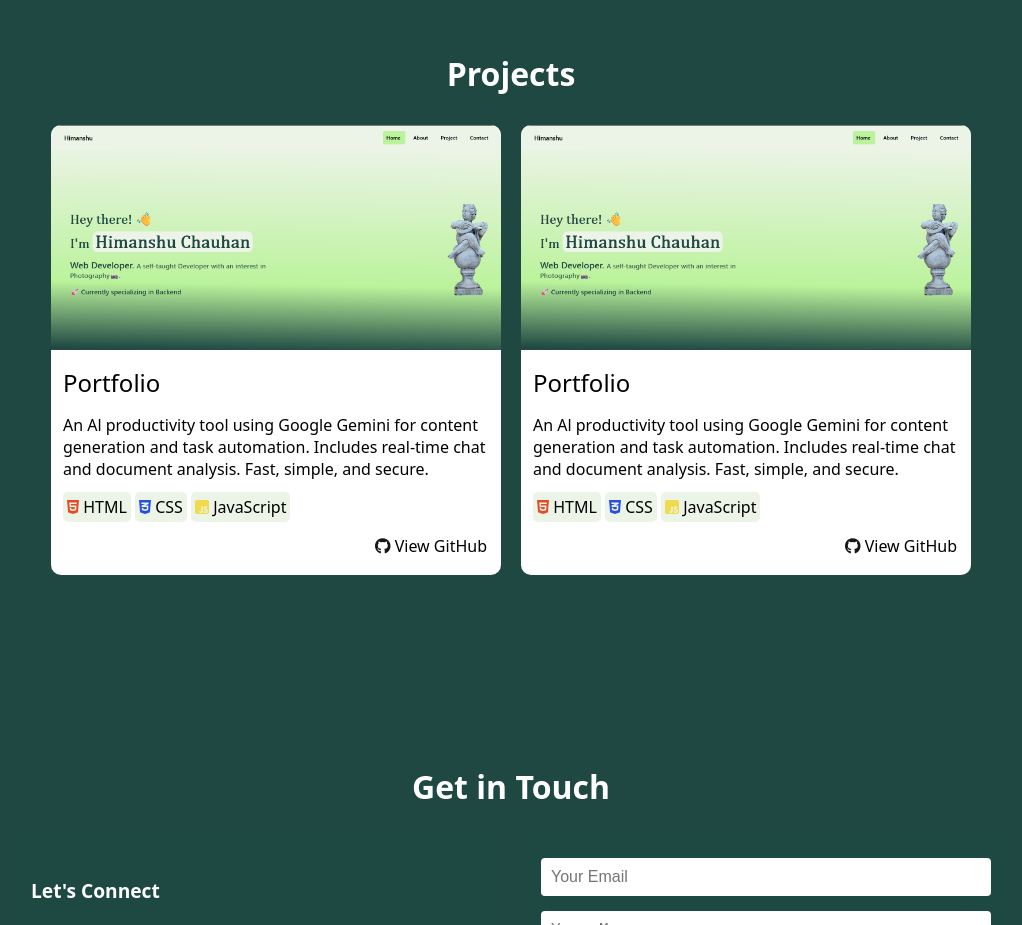
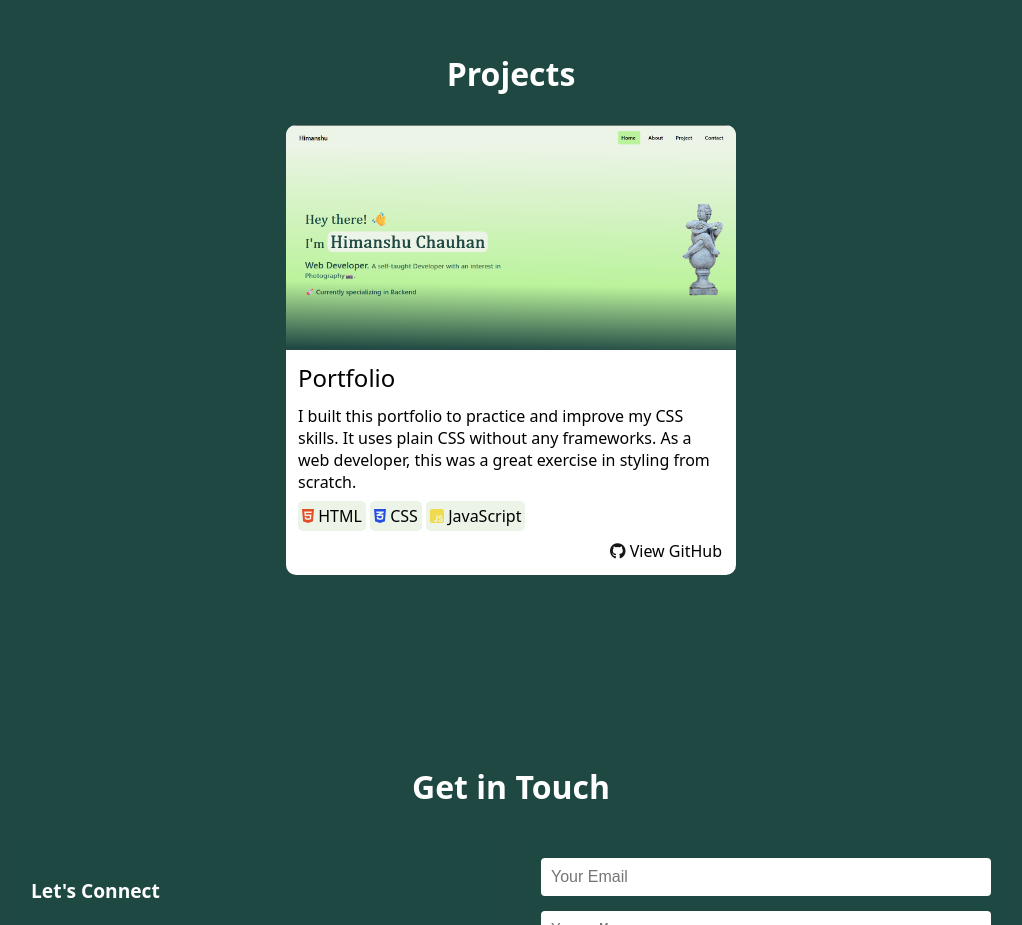
Before and after one commit to HimCodeCraft/Portfolio, a plain HTML site: page index.html in a window 1280 px wide. Shown: the part 1480-2405 px from the top of the page, without its empty margins (129-1151 px from the left). Drawn offline with nearby package versions, Linux system fonts and the light colour scheme.

Commit message:
add project description

```diff
--- a/index.html
+++ b/index.html
@@ -16,6 +16,7 @@
             <span data-section="about_section">About</span>
             <span data-section="project_section">Project</span>
             <span data-section="contact_section">Contact</span>
+
         </div>
     </nav>
 
@@ -40,10 +41,6 @@
     <section class="about_section" data-color="dark">
 
         <div class="about-inner ">
-
-            <!-- <div class="square" data-x="190" data-r="320">aaaaa</div>
-            <div class="square" data-x="80" data-r="23">bbbb</div>
-            <div class="square" data-x="270" data-r="0">ccc</div> -->
 
             <div class="ab-sec text_sec">
                 <strong>📌 About Me</strong>
@@ -84,7 +81,35 @@
         <div class="inner-contact-sec">
             <h3 class="get-touch">Projects</h3>
             <div class="inner-body body-center">
+
                 <div class="pro-cards">
+                    <div class="pro-card-img">
+                        <img src="/Screenshot_1.png" alt="" srcset="">
+                    </div>
+                    <div class="pro-card-info">
+                        <div class="card-title">
+                            Portfolio
+                        </div>
+                        <div class="card-description">
+                            I built this portfolio to practice and improve my CSS skills. It uses plain CSS without any
+                            frameworks. As a web developer, this was a great exercise in styling from
+                            scratch.
+                        </div>
+
+                        <div class="card-tech">
+                            <span><i class="fab fa-html5" style="color:#e34c26;"></i> HTML</span>
+                            <span><i class="fab fa-css3-alt" style="color:#264de4;"></i> CSS</span>
+                            <span><i class="fab fa-js-square" style="color:#f0db4f;"></i> JavaScript</span>
+                        </div>
+
+                        <div class="card-btn">
+                            <a href="#" class="card-github"><i class="fab fa-github" style="color:#171515;"></i> View
+                                GitHub</a>
+                        </div>
+                    </div>
+                </div>
+
+                <!-- <div class="pro-cards">
                     <div class="pro-card-img">
                         <img src="/Screenshot_1.png" alt="" srcset="">
                     </div>
@@ -109,34 +134,7 @@
                                 GitHub</a>
                         </div>
                     </div>
-                </div>
-
-                <div class="pro-cards">
-                    <div class="pro-card-img">
-                        <img src="/Screenshot_1.png" alt="" srcset="">
-                    </div>
-                    <div class="pro-card-info">
-                        <div class="card-title">
-                            Portfolio
-                        </div>
-                        <div class="card-description">
-                            An Al productivity tool using Google Gemini for content generation and
-                            task automation. Includes real-time chat and document analysis. Fast,
-                            simple, and secure.
-                        </div>
-
-                        <div class="card-tech">
-                            <span><i class="fab fa-html5" style="color:#e34c26;"></i> HTML</span>
-                            <span><i class="fab fa-css3-alt" style="color:#264de4;"></i> CSS</span>
-                            <span><i class="fab fa-js-square" style="color:#f0db4f;"></i> JavaScript</span>
-                        </div>
-
-                        <div class="card-btn">
-                            <a href="#" class="card-github"><i class="fab fa-github" style="color:#171515;"></i> View
-                                GitHub</a>
-                        </div>
-                    </div>
-                </div>
+                </div> -->
 
 
             </div>
@@ -205,7 +203,7 @@
             integrity="sha512-v2CJ7UaYy4JwqLDIrZUI/4hqeoQieOmAZNXBeQyjo21dadnwR+8ZaIJVT8EE2iyI61OV8e6M8PP2/4hpQINQ/g=="
             crossorigin="anonymous" referrerpolicy="no-referrer"></script>
         <script type="module">
-            import { animate, waapi, utils } from 'https://cdn.jsdelivr.net/npm/animejs/+esm';
+            import { animate } from 'https://cdn.jsdelivr.net/npm/animejs/+esm';
 
             animate('.hand_icon', {
                 rotate: [
@@ -217,50 +215,6 @@
                 loop: true,
                 loopDelay: 1000
             });
-
-            // waapi.animate('.square', {
-            //     x: 240, //  -> 240px
-            //     width: 75, // -> 75px
-            //     rotate: '.75turn',
-            // });
-
-            // animate('.square', {
-            //     x: $el => /** @type {HTMLElement} */($el).getAttribute('data-x') * 4,
-            //     y: (_, i) => 50 + (-50 * i),
-            //     scale: (_, i, l) => (l - i) * .75,
-            //     rotate: ($el) => /** @type {HTMLElement} */($el).getAttribute('data-r'),
-            //     // borderRadius: () => `+=${utils.random(20, 25)}`,
-            //     borderRadius: () => `+=${utils.random(30, 40)}`,
-            //     duration: () => utils.random(1200, 1800),
-            //     // delay: () => utils.random(0, 400),
-            //     delay: () => 400,
-            //     ease: 'outElastic(1, .5)',
-            // });
-
-            // const navbar = document.getElementById('navbar');
-
-            // const observer = new IntersectionObserver(
-            //     (entries) => {
-            //         entries.forEach((entry) => {
-            //             if (entry.isIntersecting) {
-            //                 console.log(entry)
-            //                 const color = entry.target.getAttribute('data-color');
-            //                 if (color === 'dark') {
-            //                     navbar.style.backgroundColor = '#1f4843';
-            //                     navbar.style.color = '#fff';
-            //                 } else {
-            //                     navbar.style.backgroundColor = '#ecf4e7';
-            //                     navbar.style.color = '#1f4843';
-            //                 }
-            //             }
-            //         });
-            //     },
-            //     { threshold: 0.5 } // Adjust sensitivity as needed
-            // );
-
-            // document.querySelectorAll('section').forEach((section) => {
-            //     observer.observe(section);
-            // });
 
 
             $(document).ready(function () {
```
